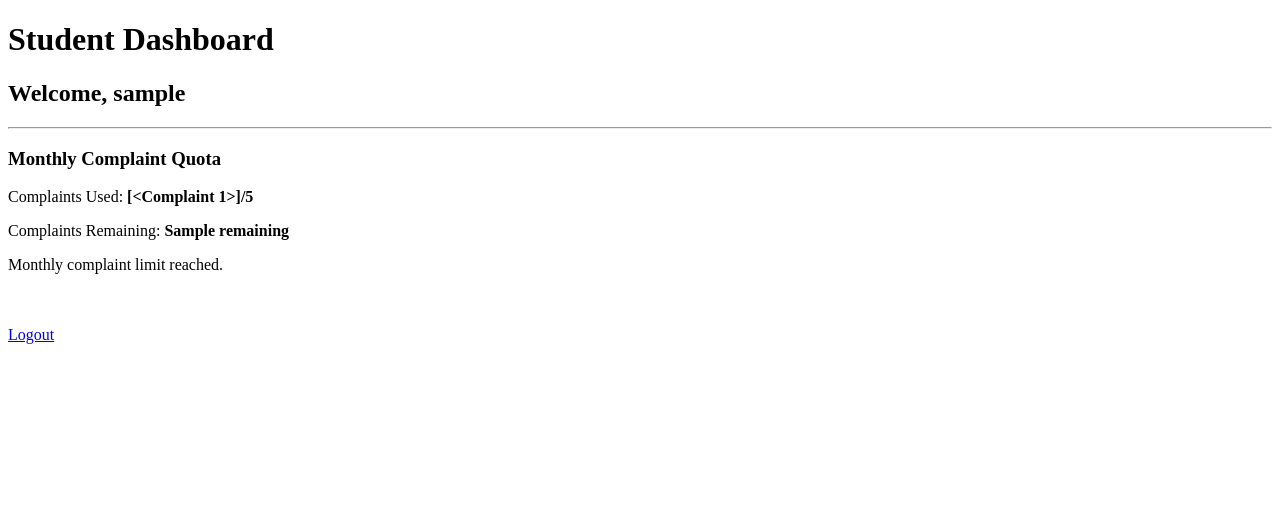
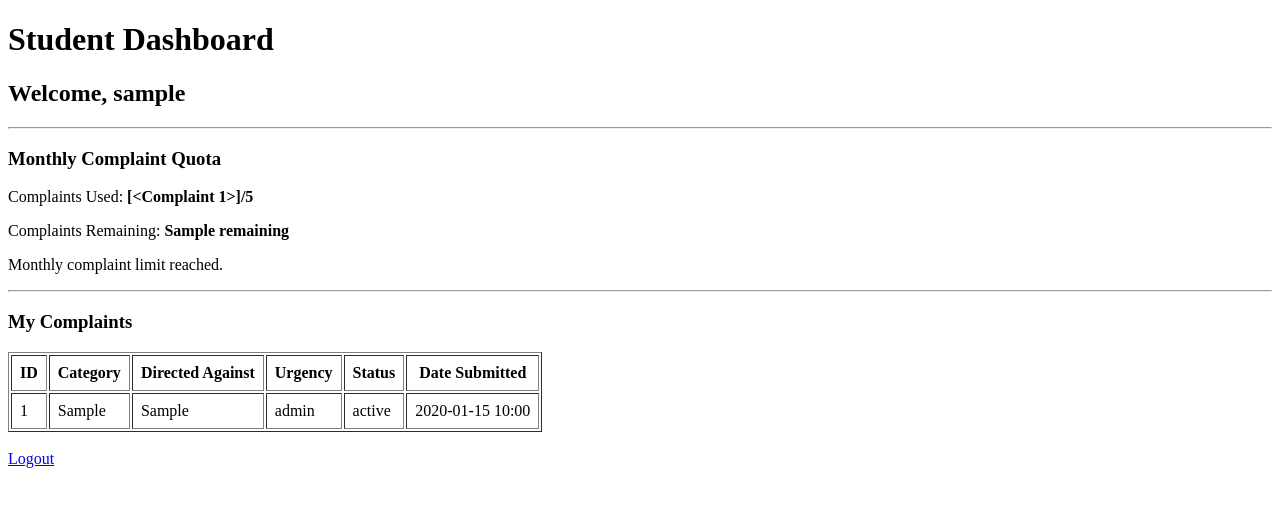
Before and after one commit to mudasirrehman-dev/smart_uni_complaint_system, a Flask app: template templates/student_dashboard.html in a window 1280 px wide. Shown: the top 507 px of the page. Run offline with Flask 3, Linux system fonts and the light colour scheme; tables that the repository leaves empty hold one stand-in row (values such as "Sample post"); the template is opened without the code that fills it: values that come from a table or form of the project are taken from there, most other values are stand-ins (such as "Sample title", 1, 10 or a date in 2020).

Commit message:
Student Complaint History

```diff
--- a/app.py
+++ b/app.py
@@ -91,11 +91,19 @@ def student_dashboard():
 
     remaining = 5 - monthly_count
 
+    # Student ki complaints
+    complaints = Complaint.query.filter_by(
+        student_id=student_id
+    ).order_by(
+        Complaint.date_submitted.desc()
+    ).all()
+
     return render_template(
         "student_dashboard.html",
         username=session.get("username"),
         monthly_count=monthly_count,
-        remaining=remaining
+        remaining=remaining,
+        complaints=complaints
     )
 
 
--- a/templates/student_dashboard.html
+++ b/templates/student_dashboard.html
@@ -20,6 +20,9 @@
 
     <hr>
 
+
+    <!-- Monthly Quota -->
+
     <h3>Monthly Complaint Quota</h3>
 
     <p>
@@ -31,6 +34,7 @@
         Complaints Remaining:
         <strong>{{ remaining }}</strong>
     </p>
+
 
     {% if remaining > 0 %}
 
@@ -46,7 +50,80 @@
 
     {% endif %}
 
-    <br><br>
+
+    <hr>
+
+
+    <!-- Complaint History -->
+
+    <h3>My Complaints</h3>
+
+    {% if complaints %}
+
+        <table border="1" cellpadding="8">
+
+            <thead>
+
+                <tr>
+                    <th>ID</th>
+                    <th>Category</th>
+                    <th>Directed Against</th>
+                    <th>Urgency</th>
+                    <th>Status</th>
+                    <th>Date Submitted</th>
+                </tr>
+
+            </thead>
+
+
+            <tbody>
+
+                {% for complaint in complaints %}
+
+                    <tr>
+
+                        <td>
+                            {{ complaint.id }}
+                        </td>
+
+                        <td>
+                            {{ complaint.category }}
+                        </td>
+
+                        <td>
+                            {{ complaint.directed_against }}
+                        </td>
+
+                        <td>
+                            {{ complaint.urgency_level }}
+                        </td>
+
+                        <td>
+                            {{ complaint.status }}
+                        </td>
+
+                        <td>
+                            {{ complaint.date_submitted.strftime('%Y-%m-%d %H:%M') }}
+                        </td>
+
+                    </tr>
+
+                {% endfor %}
+
+            </tbody>
+
+        </table>
+
+    {% else %}
+
+        <p>
+            You have not submitted any complaints yet.
+        </p>
+
+    {% endif %}
+
+
+    <br>
 
     <a href="{{ url_for('logout') }}">
         Logout
```
